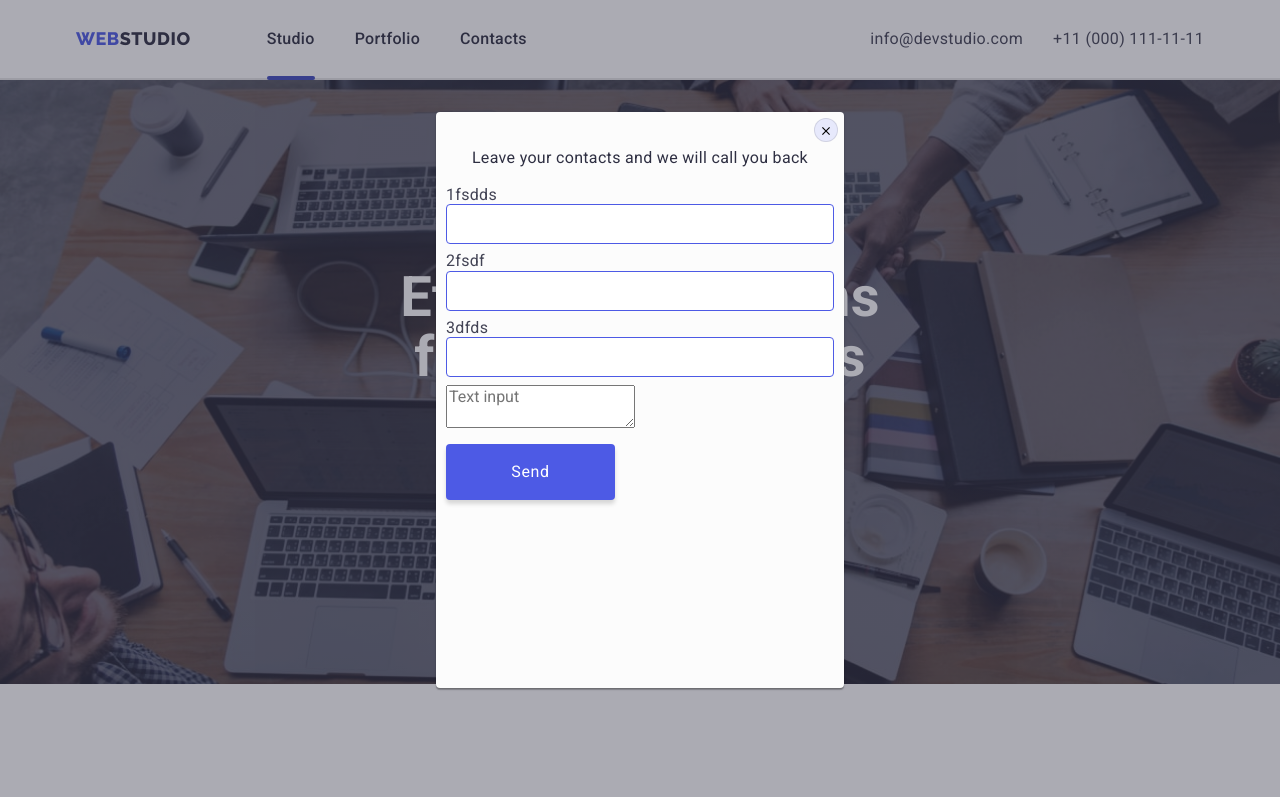
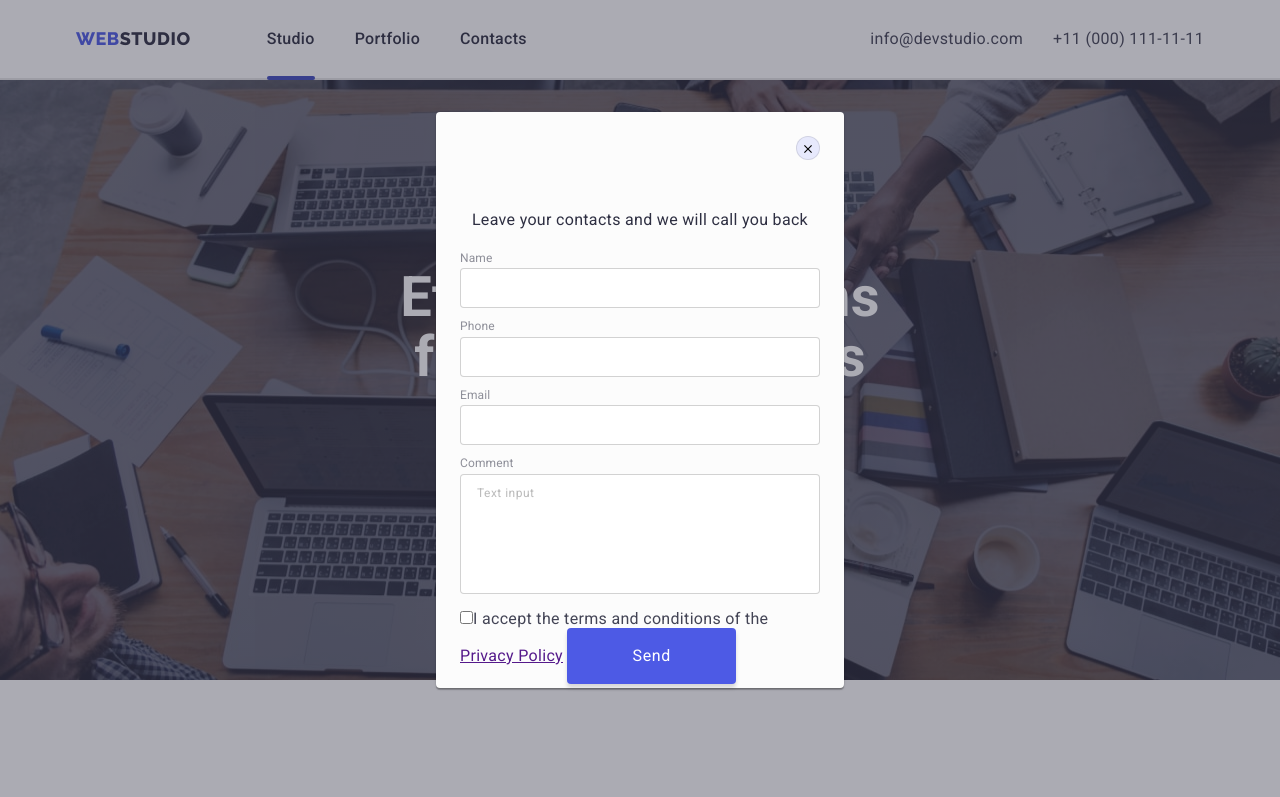
Before and after one commit to Valerii219/goit-markup-hw-06, a plain HTML site: page index.html in a window 1280 px wide. Shown: the top 797 px of the page. Drawn offline with nearby package versions, Linux system fonts and the light colour scheme.

Commit message:
New changes

```diff
--- a/css/styles.css
+++ b/css/styles.css
@@ -154,13 +154,14 @@ img {
 }
 /* button */
 .modal-btn {
-  min-width: 105px;
+  min-width: 169px;
   letter-spacing: 0.04em;
   color: var(--third-text-color);
   font-size: 16px;
   line-height: 1.5;
   background-color: var(--secondary-background-color);
   box-shadow: 0px 4px 4px rgba(0, 0, 0, 0.15);
+  border: none;
   border-radius: 4px;
   padding-top: 16px;
   padding-bottom: 16px;
@@ -533,7 +534,7 @@ img {
   margin-top: 16px;
 }
 
-.form-field input {
+.form-input {
   min-width: 264px;
   border: 1px solid rgba(255, 255, 255, 0.3);
   border-radius: 4px;
@@ -564,8 +565,9 @@ img {
 .icon {
   position: absolute;
   fill: var(--primery-background-color);
-  top: 8px;
+  top: 50%;
   right: 24px;
+  transform: translateY(-50%);
 }
 
 /* ===================/FOOTER_FORM============= */
@@ -593,12 +595,12 @@ img {
   left: 50%;
   transform: translate(-50%, -50%) rotate(0);
   width: 408px;
-  min-height: 576px;
+  height: 576px;
   background-color: var(--modal-window);
   box-shadow: 0px 1px 1px rgba(0, 0, 0, 0.14), 0px 1px 3px rgba(0, 0, 0, 0.12),
     0px 2px 1px rgba(0, 0, 0, 0.2);
   border-radius: 4px;
-  padding: 10px;
+  padding: 24px;
   transition: transform 550ms cubic-bezier(0.48, -0.01, 1, 0.01);
 }
 .backdrop.is-hidden .modal {
@@ -606,8 +608,8 @@ img {
 }
 .btn-modal-close {
   position: absolute;
-  top: 6px;
-  right: 6px;
+  top: 24px;
+  right: 24px;
   width: 24px;
   height: 24px;
   border-radius: 50%;
@@ -621,47 +623,35 @@ img {
   letter-spacing: 0.02em;
   color: var(--title-text-color);
   text-align: center;
-  margin-top: 24px;
+  margin-top: 72px;
   margin-bottom: 16px;
 }
 .modal-form {
   outline: transparent;
 }
 .modal-input {
-  width: 100%;
   height: 40px;
-  border: 1px solid rgba(33, 33, 33, 0.2);
-  border-radius: 4px;
-  padding-left: 32px;
-  border: 1px solid var(--secondary-background-color);
+  padding-left: 38px;
+  padding-top: 11px;
+  padding-bottom: 11px;
   margin: 0;
 }
-.textarea-modal {
-  display: block;
-  margin-bottom: 16px;
+
+.btn-form-modal {
 }
-.btn-form-modal {
-  min-width: 169px;
-  padding: 16px 32px;
-  font-size: 16px;
-  line-height: 1.5;
-  letter-spacing: 0.04em;
-  color: var(--third-text-color);
-  background-color: var(--secondary-background-color);
-  text-align: center;
-  box-shadow: 0px 4px 4px rgba(0, 0, 0, 0.15);
-  border-radius: 4px;
-  border: 0;
+
+.modal-field {
+  margin-bottom: 8px;
+}
+.modal-label {
+  font-weight: 400;
+  font-size: 12px;
+  line-height: 1.7;
+  letter-spacing: 0.01em;
+  color: #8e8f99;
 }
 .modal-svg {
   position: relative;
-}
-.modal-field {
-  margin-bottom: 8px;
-  padding: 0;
-}
-.modal-label {
-  display: block;
 }
 .modal-icon-input {
   position: absolute;
@@ -669,4 +659,27 @@ img {
   top: 50%;
   transform: translateY(-50%);
 }
+.textarea-modal {
+  display: block;
+  margin-bottom: 16px;
+  resize: none;
+  min-width: 360px;
+  min-height: 120px;
+  padding-top: 8px;
+  padding-left: 16px;
+}
+.textarea-modal::placeholder {
+  font-weight: 400;
+  font-size: 12px;
+  line-height: 1.7;
+  padding-right: 16px;
+  letter-spacing: 0.04em;
+  color: rgba(117, 117, 117, 0.5);
+}
+
+.modal-item {
+  min-width: 100%;
+  border: 1px solid rgba(33, 33, 33, 0.2);
+  border-radius: 4px;
+}
 /* ===================/MODAL WINDOW============= */
--- a/index.html
+++ b/index.html
@@ -445,7 +445,7 @@
     </form>
       </div>
     </footer>
-    <div class="backdrop "  data-modal >
+    <div class="backdrop "data-modal >
       <div class="modal">
         <button type="button" data-modal-close class="btn-modal-close">
           <svg class="icon-close" width="8" height="8">
@@ -455,44 +455,46 @@
         <p class="modal-paragraf">Leave your contacts and we will call you back</p>
         <form class="modal-form">
         <div class="modal-field">
-          <label for="name" class="modal-label">1fsdds</label>
+          <label for="name" class="modal-label">Name</label>
           <div class="modal-svg">
             <input type="text"
-            class="modal-input"
+            class="modal-input modal-item"
             name="user-name"
             id="name"
             placeholder=" "
             minlength="2"  required>
-            <svg class="modal-icon-input" width="18" height="18">
+            <svg class="modal-icon-input" width="18" height="24">
               <use href="./images/icons.svg#icon-person"></use>
             </svg>
           </div>
         </div>
           <div class="modal-field">
-            <label for="tel" class="modal-label">2fsdf</label>
+            <label for="tel" class="modal-label">Phone</label>
             <div class="modal-svg">
               <input type="tel"
-              class="modal-input"
+              class="modal-input modal-item"
               name="user-tel" id="tel"
               placeholder=" " required>
-              <svg class="modal-icon-input" width="18" height="18">
+              <svg class="modal-icon-input" width="18" height="24">
                 <use href="./images/icons.svg#icon-phone"></use>
               </svg>
             </div>
           </div>
           <div class="modal-field">
-            <label for="email" class="modal-label">3dfds</label>
+            <label for="email" class="modal-label">Email</label>
             <div class="modal-svg">
               <input type="email"
-              class="modal-input"
+              class="modal-input modal-item"
               name="user-email" id="email" placeholder=" " required>
-              <svg class="modal-icon-input" width="18" height="18">
+              <svg class="modal-icon-input" width="18" height="24">
                 <use href="./images/icons.svg#icon-email"></use>
               </svg>
             </div>
           </div>
-          <textarea name="" id="" class="textarea-modal" placeholder="Text input"></textarea>
-          <button type="submit" class="btn-form-modal">Send</button>
+          <label for="modal-coment" class="modal-label">Comment</label>
+          <textarea name="modal-coment" id="modal-coment" class="textarea-modal modal-item" placeholder="Text input"></textarea>
+          <input type="checkbox"><span>I accept the terms and conditions of the <a href="">Privacy Policy</a></span>
+          <button type="submit" class="modal-btn btn-form-modal">Send</button>
         </form>
       </div>
 
```
